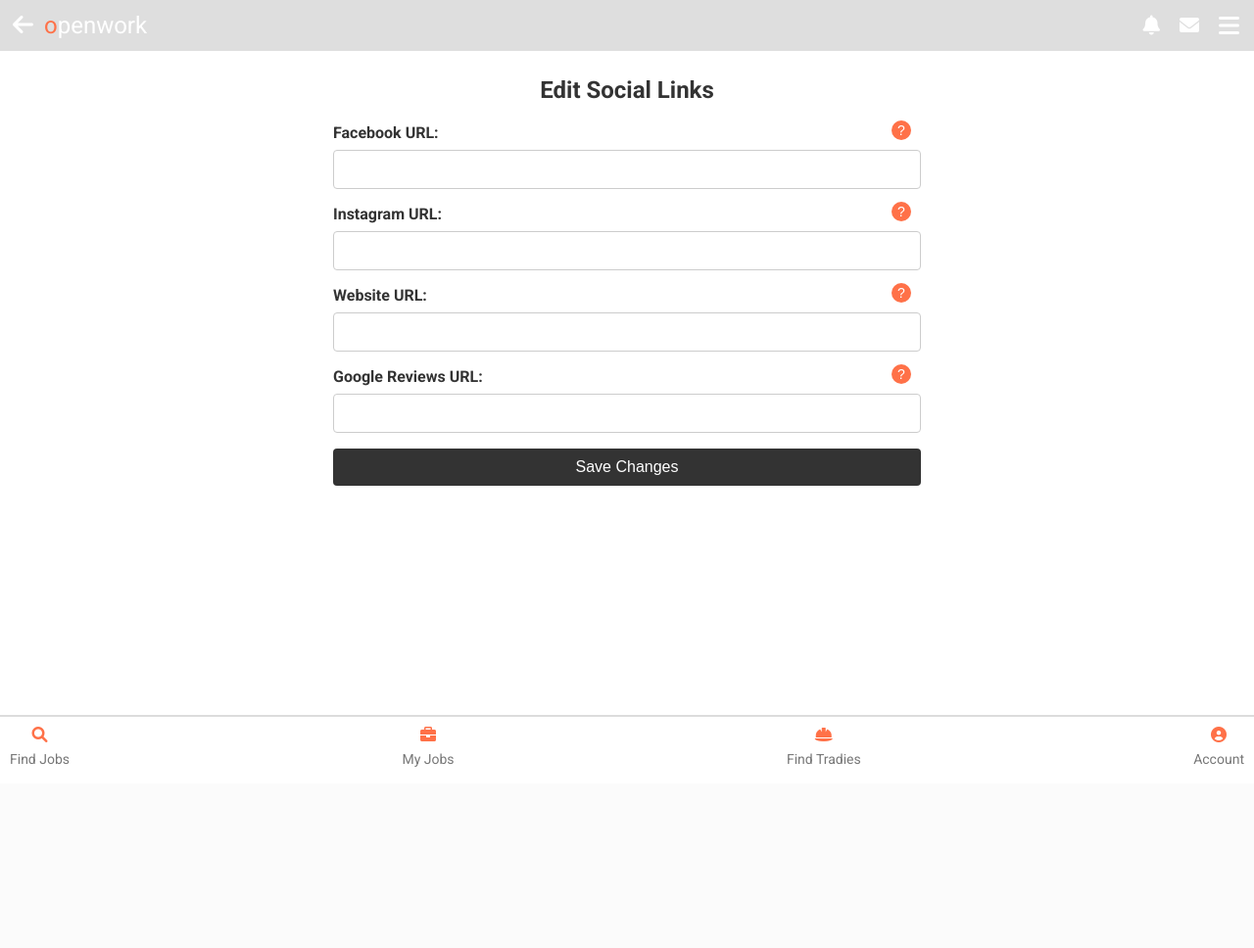
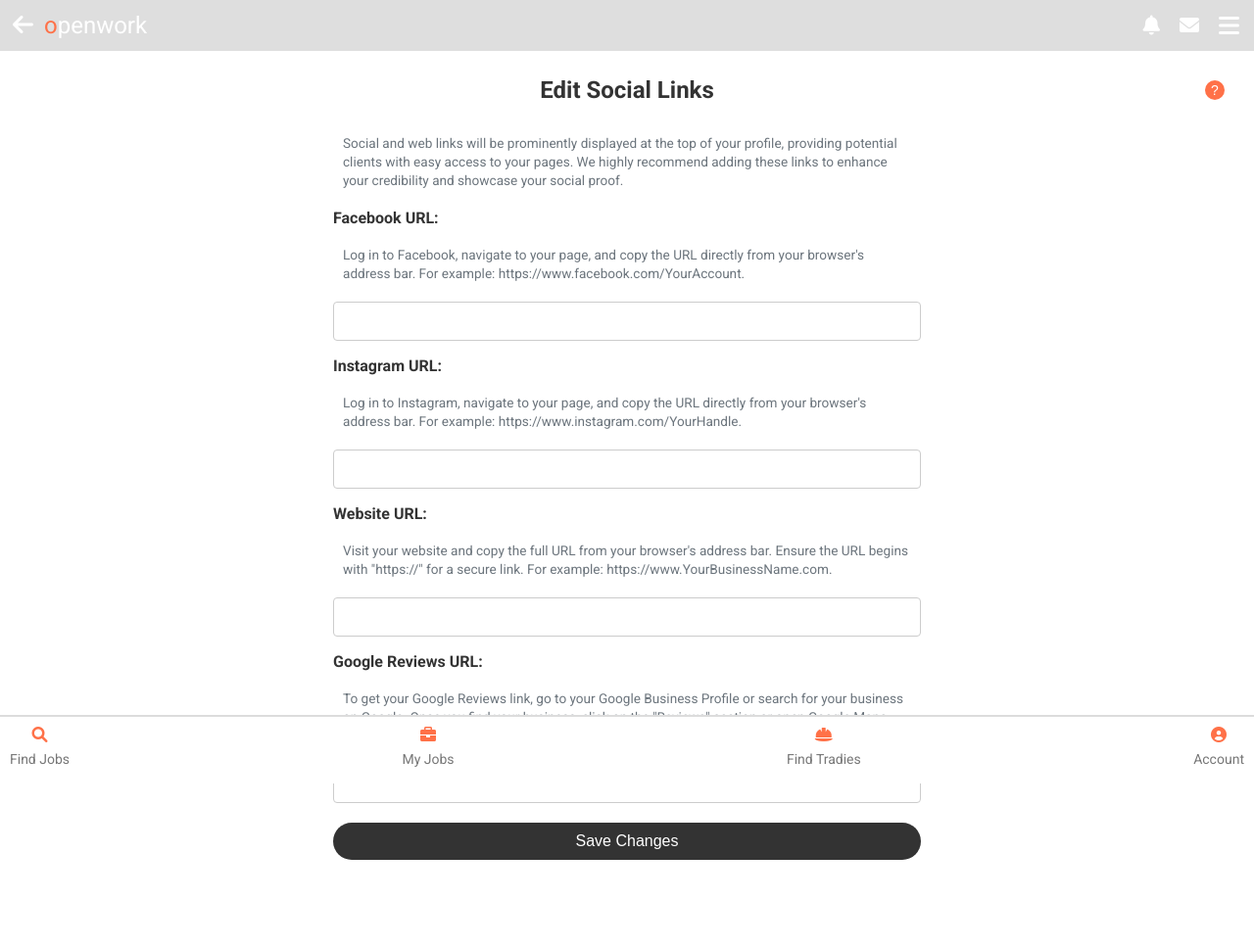
Before and after one commit to Codybez/CodysBusiness, a Flask app: page /edit_social_links in a window 1280 px wide. Shown: the whole page at 98% size. Before the commit the page ends 783 px from the top, so only its background shows below. Run offline with Flask 3, Linux system fonts and the light colour scheme; the visitor is signed in with stand-in values (Sample User, id 1); data that the repository does not hold is empty; some libraries are stand-ins or nearby versions.

Commit message:
PreDeleteUserSave

```diff
--- a/templates/create_a_job.html
+++ b/templates/create_a_job.html
@@ -287,7 +287,7 @@
             maxlength="35"
             name="job_name"
             required
-            placeholder="'New Weatherboards on Garage'"
+            placeholder=""
           />
           <small class="form-text text-muted">
             A short and concise title for your job eg 'New weatherboards on
--- a/templates/edit_social_links.html
+++ b/templates/edit_social_links.html
@@ -11,6 +11,7 @@
         color: #333;
         margin: 0;
         padding: 0;
+        margin-bottom: 70px;
       }
 
       .edit-form-container {
@@ -48,9 +49,8 @@
 
       .help-button {
         position: absolute;
-        transform: translateY(-180%);
-        top: 50%;
-        right: 10px;
+        transform: translateY(-220%);
+        right: 30px;
         display: flex;
         justify-content: center;
         align-items: center;
@@ -75,9 +75,10 @@
         background-color: #333;
         color: #fff;
         border: none;
-        border-radius: 4px;
+        border-radius: 25px;
         font-size: 16px;
         cursor: pointer;
+        margin-top: 20px;
       }
 
       button[type="submit"]:hover {
@@ -102,13 +103,13 @@
         padding: 20px;
         border-radius: 8px;
         max-width: 500px;
-        width: 80%;
+        width: 70%;
         text-align: left;
-        font-size: 14px;
+        font-size: 16px;
       }
 
       .modal-content h3 {
-        color: orange;
+        color: #ff7148;
         margin-bottom: 10px;
       }
 
@@ -117,13 +118,23 @@
         color: white;
         border: none;
         padding: 5px 10px;
-        border-radius: 4px;
+        border-radius: 25px;
         cursor: pointer;
         float: right;
       }
 
       .close-modal:hover {
         background: #555;
+      }
+
+      .form-text.text-muted {
+        font-size: 0.85em;
+        color: #6c757d;
+      }
+
+      .text {
+        margin-bottom: 10px;
+        padding: 10px;
       }
     </style>
   </head>
@@ -133,77 +144,94 @@
 
     <div class="edit-form-container">
       <h2>Edit Social Links</h2>
+      <button
+        type="button"
+        class="help-button"
+        onclick="openModal('facebook-help')"
+      >
+        ?
+      </button>
+      <div class="text">
+        <small class="form-text text-muted">
+          Social and web links will be prominently displayed at the top of your
+          profile, providing potential clients with easy access to your pages.
+          We highly recommend adding these links to enhance your credibility and
+          showcase your social proof.
+        </small>
+      </div>
       <form method="POST">
         <!-- Facebook -->
         <div class="form-group">
           <label for="facebook">Facebook URL:</label>
+          <div class="text">
+            <small class="form-text text-muted">
+              Log in to Facebook, navigate to your page, and copy the URL
+              directly from your browser's address bar. For example:
+              https://www.facebook.com/YourAccount.
+            </small>
+          </div>
           <input
             type="text"
             id="facebook"
             name="facebook"
             value="{{ current_user.social_links.facebook if current_user.social_links else '' }}"
           />
-          <button
-            type="button"
-            class="help-button"
-            onclick="openModal('facebook-help')"
-          >
-            ?
-          </button>
         </div>
 
         <!-- Instagram -->
         <div class="form-group">
           <label for="instagram">Instagram URL:</label>
+          <div class="text">
+            <small class="form-text text-muted">
+              Log in to Instagram, navigate to your page, and copy the URL
+              directly from your browser's address bar. For example:
+              https://www.instagram.com/YourHandle.
+            </small>
+          </div>
           <input
             type="text"
             id="instagram"
             name="instagram"
             value="{{ current_user.social_links.instagram if current_user.social_links else '' }}"
           />
-          <button
-            type="button"
-            class="help-button"
-            onclick="openModal('instagram-help')"
-          >
-            ?
-          </button>
         </div>
 
         <!-- Website -->
         <div class="form-group">
           <label for="website">Website URL:</label>
+          <div class="text">
+            <small class="form-text text-muted">
+              Visit your website and copy the full URL from your browser's
+              address bar. Ensure the URL begins with "https://" for a secure
+              link. For example: https://www.YourBusinessName.com.
+            </small>
+          </div>
           <input
             type="text"
             id="website"
             name="website"
             value="{{ current_user.social_links.website if current_user.social_links else '' }}"
           />
-          <button
-            type="button"
-            class="help-button"
-            onclick="openModal('website-help')"
-          >
-            ?
-          </button>
         </div>
 
         <!-- Google Reviews -->
         <div class="form-group">
           <label for="google">Google Reviews URL:</label>
+          <div class="text">
+            <small class="form-text text-muted">
+              To get your Google Reviews link, go to your Google Business
+              Profile or search for your business on Google. Once you find your
+              business, click on the "Reviews" section or open Google Maps, find
+              your business, and copy the URL from the address bar when you're
+              on the reviews page.
+            </small>
+          </div>
           <input
             type="text"
             id="google"
             name="google"
             value="{{ current_user.social_links.google if current_user.social_links else '' }}"
           />
-          <button
-            type="button"
-            class="help-button"
-            onclick="openModal('google-help')"
-          >
-            ?
-          </button>
         </div>
 
         <button type="submit">Save Changes</button>
@@ -216,61 +244,12 @@
         <button class="close-modal" onclick="closeModal('facebook-help')">
           Close
         </button>
-        <h3>Facebook Link Help</h3>
+        <h3>Social Links Help</h3>
         <p>
-          Log in to Facebook, go to your page, and copy the URL from your
-          browser's address bar.
-        </p>
-        <p>
-        <strong>Example:</strong>
-        <p> https://www.facebook.com/YourBusinessName </p>
-        </p>
-      </div>
-    </div>
-
-    <div id="instagram-help" class="modal">
-      <div class="modal-content">
-        <button class="close-modal" onclick="closeModal('instagram-help')">
-          Close
-        </button>
-        <h3>Instagram Link Help</h3>
-        <p>
-          Log in to Instagram, go to your profile, and copy the URL from your
-          browser's address bar.
-        </p>
-        <p>
-        <strong>Example:</strong>
-        <p>https://www.instagram.com/YourBusinessHandle</p>
-        </p>
-      </div>
-    </div>
-
-    <div id="website-help" class="modal">
-      <div class="modal-content">
-        <button class="close-modal" onclick="closeModal('website-help')">
-          Close
-        </button>
-        <h3>Website Link Help</h3>
-        <p>
-          Enter the URL of your website. Ensure it starts with http:// or
-          https://.
-        </p>
-      </div>
-    </div>
-
-    <div id="google-help" class="modal">
-      <div class="modal-content">
-        <button class="close-modal" onclick="closeModal('google-help')">
-          Close
-        </button>
-        <h3>Google Reviews Link Help</h3>
-        <p>
-          Log in to Google Business Profile, find the "Get More Reviews"
-          section, and copy the provided link.
-        </p>
-        <p>
-        <strong>Example:</strong>
-        <p> https://g.page/r/YourBusinessReviewLink </p>
+          If you encounter any issues with adding your links, please contact
+          support through the
+          <a href="{{ url_for('contact') }}">Contact Openwork</a> page, and we
+          will be happy to assist you.
         </p>
       </div>
     </div>
```
Also changed, not shown: templates/edit_profile_labourer.html (+13 -1 lines), templates/select_job_categories_and_locations.html (+41 -8 lines), templates/tradesman_profile.html (+29 -7 lines), static/id_images/alyson.jpg (added).
